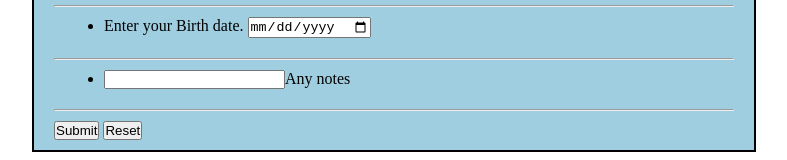
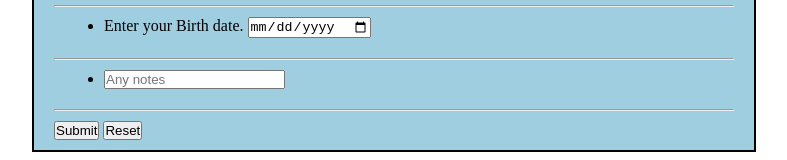
Before and after one commit to Vimal9090/Registration-Form, a plain HTML site: page index.html in a window 1280 px wide. Shown: the part 419-579 px from the top of the page, without its empty margins (246-1033 px from the left). Drawn offline with Linux system fonts and the light colour scheme.

Commit message:
Update index.html

```diff
--- a/index.html
+++ b/index.html
@@ -53,7 +53,7 @@
         <div id="form4" class="form">
             <form>
                 <ul>
-                    <li><input type="text">Any notes</li>
+                    <li><input type="text" placeholder="Any notes"></li>
                 </ul>
             </form>
         </div><hr>
```
